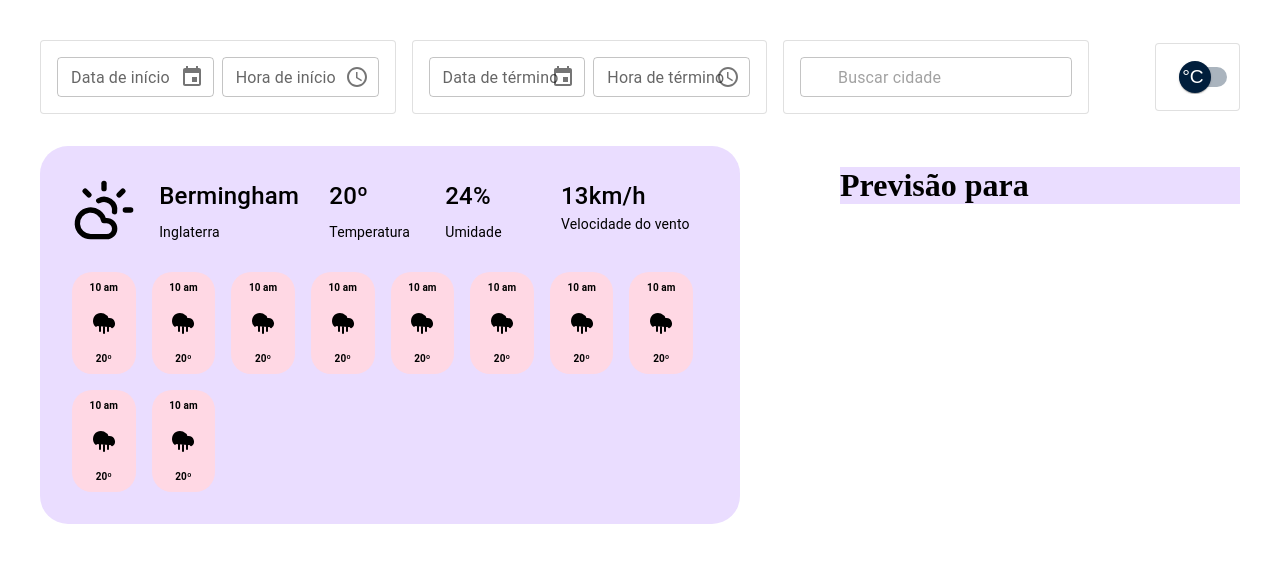
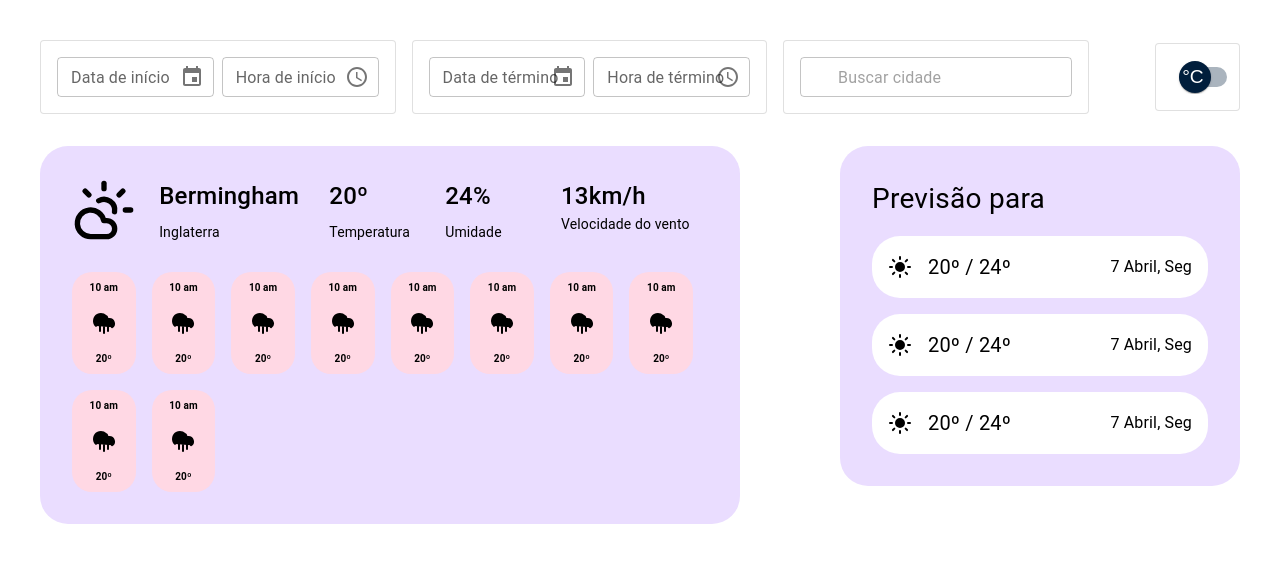
Before and after one commit to kaiquerbezerra/tempo-certo, a React (Vite) app in the folder frontend/: page /dashboard in a window 1280 px wide. Shown: the top 562 px of the page. Built offline with nearby package versions, Linux system fonts and the light colour scheme; some icons are missing.

Commit message:
feat: add forecast list layout

```diff
--- a/frontend/src/pages/dashboard.tsx
+++ b/frontend/src/pages/dashboard.tsx
@@ -1,6 +1,6 @@
 import { useSearchParams } from "react-router";
 import { Box, Grid, Typography } from "@mui/material";
-import { CloudRain, CloudSun } from "lucide-react";
+import { CloudRain, CloudSun, Sun } from "lucide-react";
 
 export function Dashboard() {
   const [searchParams] = useSearchParams();
@@ -88,8 +88,63 @@ export function Dashboard() {
         </Box>
       </Grid>
       <Grid size={4}>
-        <Box sx={{ backgroundColor: "#EADDFF" }}>
-          <h1>Previsão para {location}</h1>
+        <Box
+          sx={{ backgroundColor: "#EADDFF" }}
+          p={4}
+          borderRadius={7}
+          display="flex"
+          flexDirection="column"
+          gap={2}
+        >
+          <Typography fontSize={28}>Previsão para {location}</Typography>
+          <Box
+            sx={{ backgroundColor: "#FFFFFF" }}
+            borderRadius={7}
+            p={2}
+            display="flex"
+            justifyContent="space-between"
+            alignItems="center"
+          >
+            <Box display="flex" alignItems="center" gap={2}>
+              <Sun fill="black" />
+              <Typography fontSize={20}>20º / 24º</Typography>
+            </Box>
+            <Box>
+              <Typography>7 Abril, Seg</Typography>
+            </Box>
+          </Box>
+          <Box
+            sx={{ backgroundColor: "#FFFFFF" }}
+            borderRadius={7}
+            p={2}
+            display="flex"
+            justifyContent="space-between"
+            alignItems="center"
+          >
+            <Box display="flex" alignItems="center" gap={2}>
+              <Sun fill="black" />
+              <Typography fontSize={20}>20º / 24º</Typography>
+            </Box>
+            <Box>
+              <Typography>7 Abril, Seg</Typography>
+            </Box>
+          </Box>
+          <Box
+            sx={{ backgroundColor: "#FFFFFF" }}
+            borderRadius={7}
+            p={2}
+            display="flex"
+            justifyContent="space-between"
+            alignItems="center"
+          >
+            <Box display="flex" alignItems="center" gap={2}>
+              <Sun fill="black" />
+              <Typography fontSize={20}>20º / 24º</Typography>
+            </Box>
+            <Box>
+              <Typography>7 Abril, Seg</Typography>
+            </Box>
+          </Box>
         </Box>
       </Grid>
     </Grid>
```
